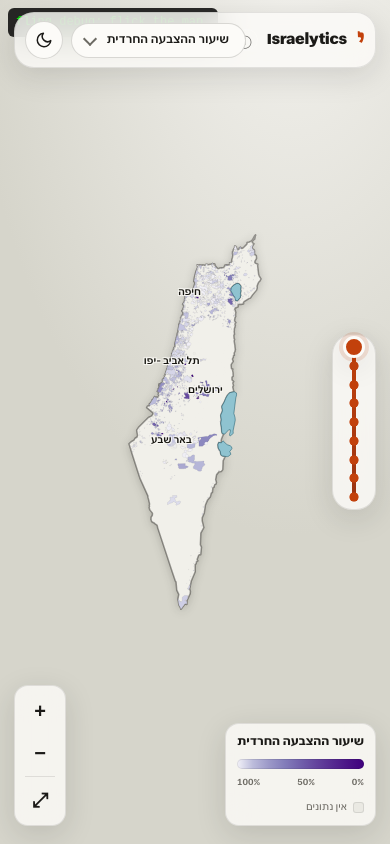
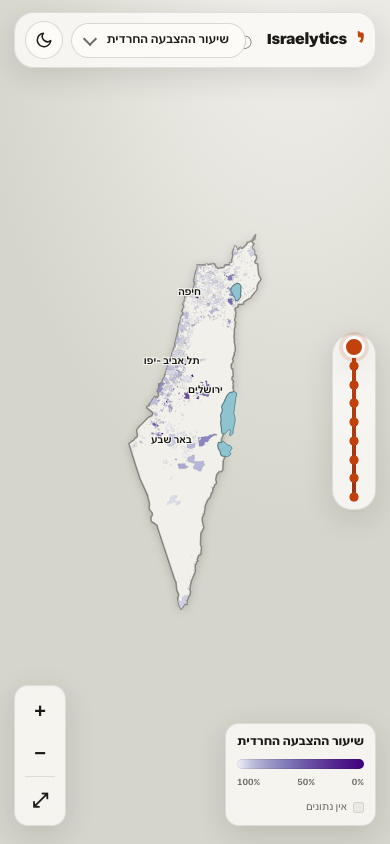
Before and after one commit to alonemanuel/israelytics, a Next.js app: page / in a window 390 px wide. Built offline with nearby package versions, Linux system fonts and the light colour scheme.

Commit message:
Remove temporary fling debug readout
The on-screen diagnostic served its purpose (pinpointing the mobile touch
timestamp + edge-overshoot issues); strip it before merge.

https://claude.ai/code/session_01Dt7q5LduAB5oPm6PDwUW9F

```diff
--- a/components/MapView.tsx
+++ b/components/MapView.tsx
@@ -43,7 +43,6 @@ export default function MapView({
   step: number;
 }) {
   const svgRef = useRef<SVGSVGElement | null>(null);
-  const dbgRef = useRef<HTMLDivElement | null>(null); // TEMP fling diagnostic readout
   const tipRef = useRef<HTMLDivElement | null>(null);
   const labelLayerRef = useRef<HTMLDivElement | null>(null); // screen-space city labels
   const projRef = useRef<d3.GeoProjection | null>(null);
@@ -228,7 +227,6 @@ export default function MapView({
     const LOOKBACK = 170;     // ms; window the throw velocity is averaged over
     const FRICTION = 0.975, FLING_MIN = 0.035, STOP_MIN = 0.01; // tuned by feel
     const stopMomentum = () => { if (momentumRAF) { cancelAnimationFrame(momentumRAF); momentumRAF = 0; } };
-    const dbg = (s: string) => { if (dbgRef.current) dbgRef.current.textContent = s; }; // TEMP diagnostic
 
     // Clamp `t` so the viewport (the svg's viewBox extent) stays within `bounds`
     // — d3's own constrain math, which (unlike interactive drags) it does NOT
@@ -254,7 +252,7 @@ export default function MapView({
     const zoom = d3.zoom<SVGSVGElement, unknown>()
       .scaleExtent([1, 60])
       .translateExtent(PADDED) // allow over-pan; spring-back fixes it on release
-      .on("start", (e) => { if (e.sourceEvent) { stopMomentum(); svg.interrupt(); pts = []; dbg(`drag… (${e.sourceEvent.type})`); } })
+      .on("start", (e) => { if (e.sourceEvent) { stopMomentum(); svg.interrupt(); pts = []; } })
       .on("zoom", (e) => {
         render(e.transform);
         if (!e.sourceEvent) return;
@@ -270,7 +268,6 @@ export default function MapView({
         vx = vy = 0;
         const now = e.sourceEvent.timeStamp || performance.now();
         const last = pts[pts.length - 1];
-        let _dbgDt = 0, _dbgRaw = 0;
         if (last) {
           // Oldest sample within the look-back (same scale) → average velocity over
           // the throw, not just the final slow segment.
@@ -280,27 +277,19 @@ export default function MapView({
             vx = (last.x - ref.x) / dt;
             vy = (last.y - ref.y) / dt;
           }
-          _dbgDt = dt; _dbgRaw = Math.hypot(vx, vy);
           // Bleed off by any real pause before lifting: normal release latency
           // (≤ GRACE) keeps full speed; a deliberate hold decays to ~0.
           const GRACE = 40, TAU = 90;
           const damp = Math.exp(-Math.max(0, now - last.t - GRACE) / TAU);
           vx *= damp; vy *= damp;
         }
-        const willFling = Math.hypot(vx, vy) >= FLING_MIN;
-        dbg(`in=${e.sourceEvent.type} pts=${pts.length} dt=${_dbgDt.toFixed(0)}ms `
-          + `v=${Math.hypot(vx, vy).toFixed(3)} (min ${FLING_MIN}) → ${willFling ? "FLING" : "no fling"}`);
-        if (!willFling) { springBack(); return; }
-        let prev = performance.now(), frames = 0, x0 = d3.zoomTransform(node).x;
+        if (Math.hypot(vx, vy) < FLING_MIN) { springBack(); return; }
+        let prev = performance.now();
         const tick = (now: number) => {
-          const dt = Math.min(now - prev, 40); prev = now; frames++;
+          const dt = Math.min(now - prev, 40); prev = now;
           const decay = Math.pow(FRICTION, dt / 16.67);
           vx *= decay; vy *= decay;
-          if (Math.hypot(vx, vy) < STOP_MIN) {
-            momentumRAF = 0;
-            dbg(`FLUNG: ${frames} frames, coast ${Math.round(d3.zoomTransform(node).x - x0)}u`);
-            springBack(); return;
-          }
+          if (Math.hypot(vx, vy) < STOP_MIN) { momentumRAF = 0; springBack(); return; }
           const t0 = d3.zoomTransform(node);
           // A fling coasts to the content edge and stops there (clamp to TIGHT) —
           // it must NOT glide into the overscroll padding and then spring back,
@@ -442,18 +431,6 @@ export default function MapView({
         <button onClick={() => (svgRef.current as any)?.__zoom_reset?.()} title="איפוס תצוגה" aria-label="איפוס תצוגה">⤢</button>
       </div>
       <div ref={tipRef} className="tooltip" />
-      {/* TEMP fling diagnostic — remove after debugging */}
-      <div
-        ref={dbgRef}
-        style={{
-          position: "absolute", left: 8, top: 8, zIndex: 9999,
-          background: "rgba(0,0,0,0.82)", color: "#0f0", font: "12px/1.4 monospace",
-          padding: "6px 8px", borderRadius: 6, maxWidth: "92%", pointerEvents: "none",
-          whiteSpace: "pre-wrap", direction: "ltr",
-        }}
-      >
-        fling debug: flick the map…
-      </div>
     </div>
   );
 }
```
